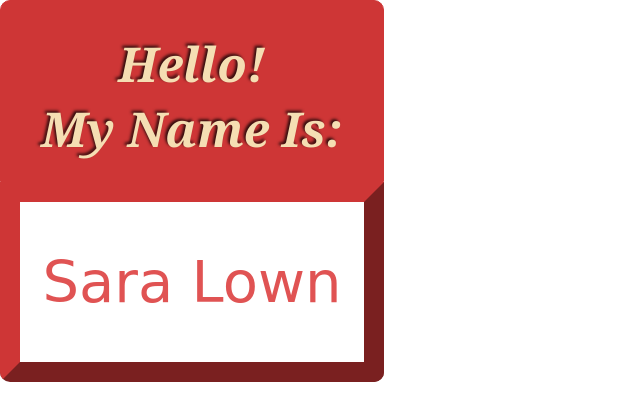
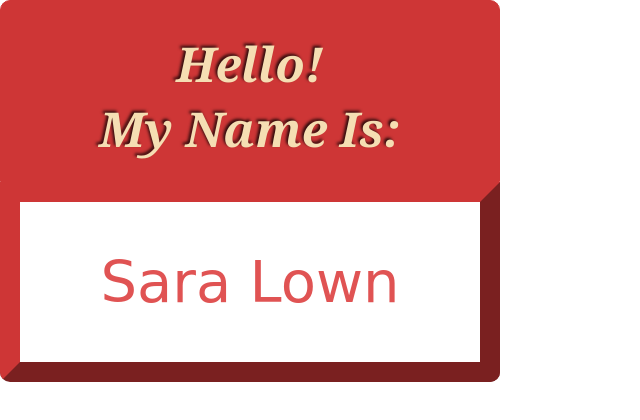
Before and after one commit to slown137/lab-02a-name-tag, a plain HTML site: page index.html in a window 1280 px wide. Shown: the whole page, without its empty margins (0-640 px from the left). Drawn offline with Linux system fonts and the light colour scheme; a web font is replaced by a local one.

Commit message:
change width

```diff
--- a/style.css
+++ b/style.css
@@ -18,7 +18,7 @@ body, html {
     border-bottom-right-radius: 10px;
     color: wheat;
     font-size: 120%;
-    width: 30%;
+    width: 500px;
     display: flex;
     margin: 0;
 }
@@ -61,7 +61,7 @@ header {
     background-color: rgb(206, 54, 54);
     border-top-right-radius: 10px;
     border-top-left-radius: 10px;
-    width: 30%;
+    width: 500px;
     margin: 0;
     height: auto;
     padding-bottom: 20px;
```
